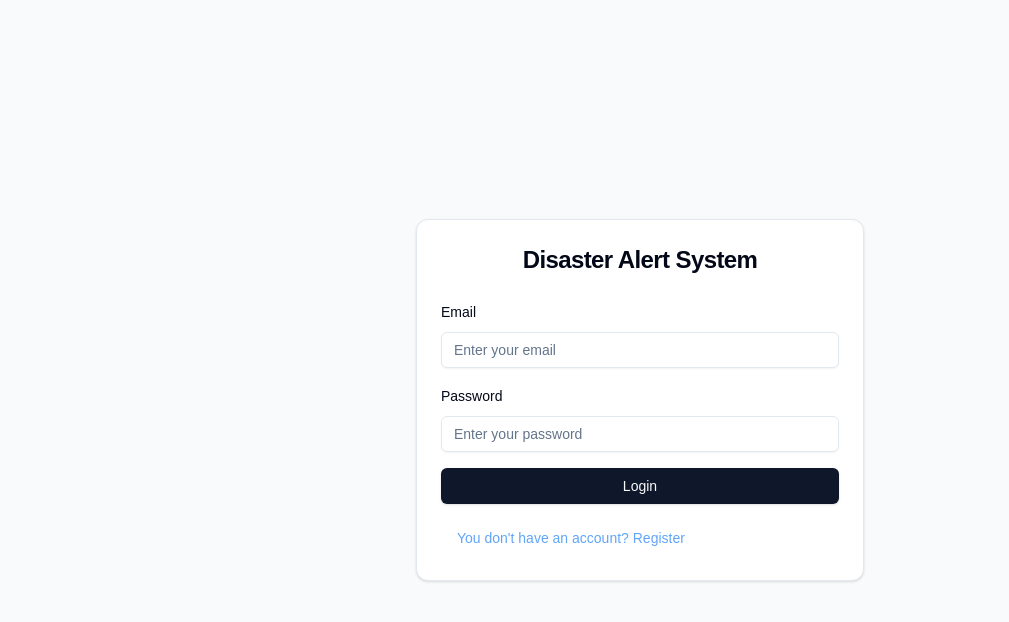
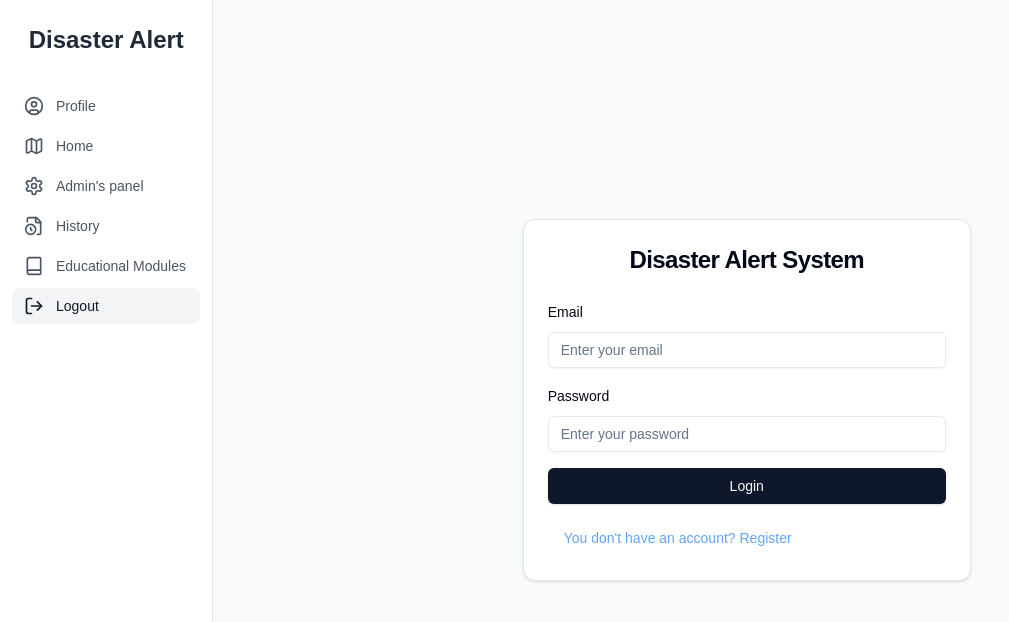
Before and after one commit to bsc-inf-04-20/disaster-alert-frontend, a Next.js app: page /login in a window 1280 px wide. Shown: the top 622 px of the page, without its empty margins (0-1009 px from the left). Built offline with nearby package versions, Linux system fonts and the light colour scheme.

Commit message:
Fixing the show of reg and login Page

```diff
--- a/src/app/registration/page.tsx
+++ b/src/app/registration/page.tsx
@@ -247,9 +247,8 @@ export default function RegisterPage() {
                         </SelectTrigger>
                       </FormControl>
                       <SelectContent>
-                        <SelectItem value="0">Admin</SelectItem>
-                        <SelectItem value="1">User</SelectItem>
-                        <SelectItem value="2">Guest</SelectItem>
+                        <SelectItem value="1">Admin</SelectItem>
+                        <SelectItem value="2">User</SelectItem>
                       </SelectContent>
                     </Select>
                     <FormMessage />
--- a/src/components/AppLayout.tsx
+++ b/src/components/AppLayout.tsx
@@ -43,7 +43,6 @@ export default function AppLayout({ children }: { children: React.ReactNode }) {
 
 
 
-
   const NavigationItems = () => (
     <div className="space-y-1">
       {filteredNavItems.map((item: any) => {
@@ -83,7 +82,7 @@ export default function AppLayout({ children }: { children: React.ReactNode }) {
 
   return (
     <div className="flex h-screen">
-      {!isLoginPage && (
+      {!isMobileNavVisible && (
         <>
           {/* Desktop Sidebar */}
           <aside className="hidden md:block w-64 border-r bg-white print:hidden">
```
